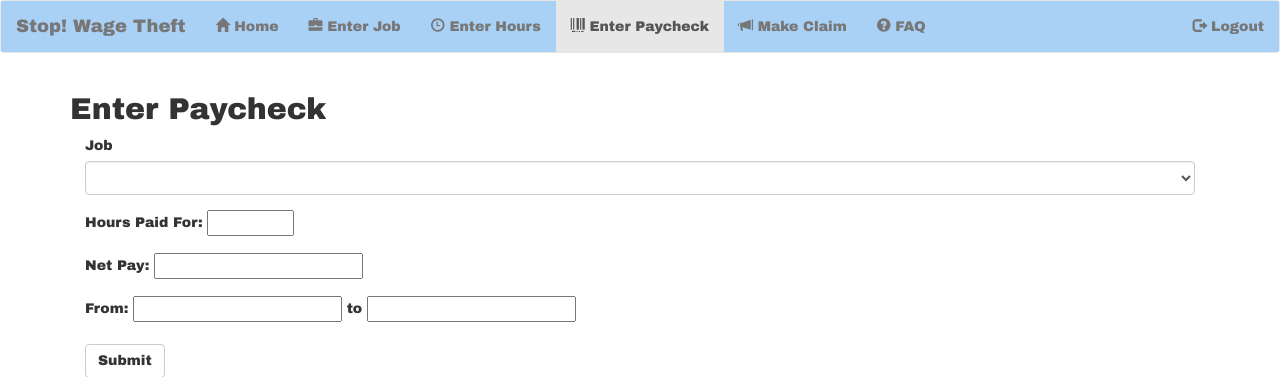
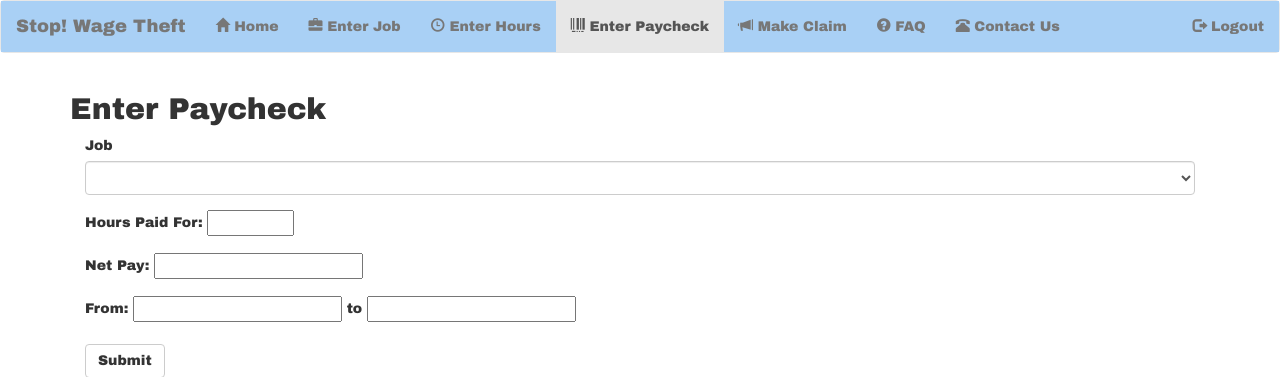
Before and after one commit to demcgee/Wage_Theft5, a PHP site: page /enterpaycheck.php in a window 1280 px wide. Shown: the top 377 px of the page. Run offline with PHP 8.4, Linux system fonts and the light colour scheme; the visitor is signed in with stand-in values (Sample User, id 1); data that the repository does not hold is empty; some libraries are stand-ins or nearby versions.

Commit message:
Update enterpaycheck.php

```diff
--- a/enterpaycheck.php
+++ b/enterpaycheck.php
@@ -64,6 +64,7 @@
       <li class ="active"><a href="enterpaycheck.php"><span style="font-size:1.0em" class="glyphicon glyphicon-barcode"></span><font face="Arial Black"> Enter Paycheck</a></li></font>
       <li><a href="Makeclaim.php"><span style="font-size:1.0em" class="glyphicon glyphicon-bullhorn"></span><font face="Arial Black"> Make Claim</a></li></font>
       <li><a href="faq.php"><span style="font-size:1.0em" class="glyphicon glyphicon-question-sign"></span><font face="Arial Black"> FAQ</a></li></font>
+	<li><a href="contactus_in.php"><span style="font-size:1.0em" class="glyphicon glyphicon-phone-alt"></span><font face="Arial Black"> Contact Us</a></li></font>
     </ul>
 
 	<ul class="nav navbar-nav navbar-right">
```
